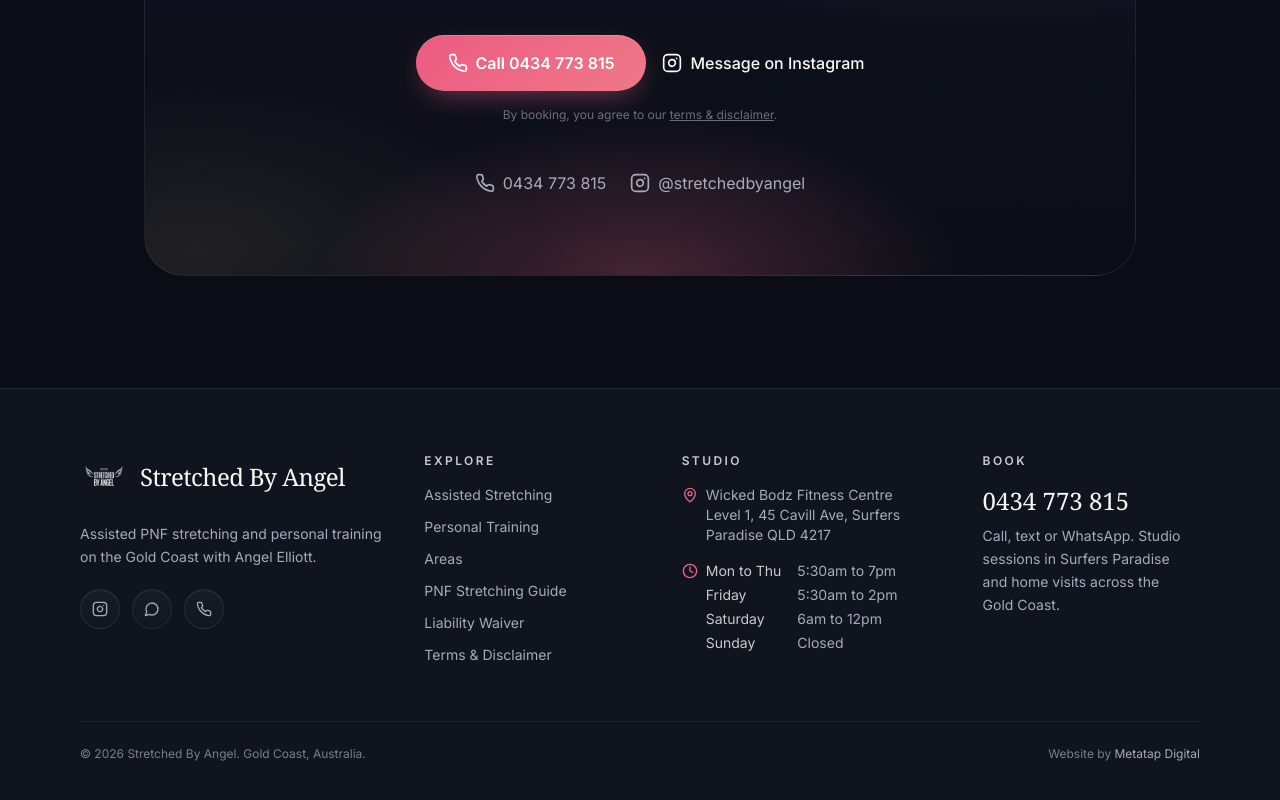
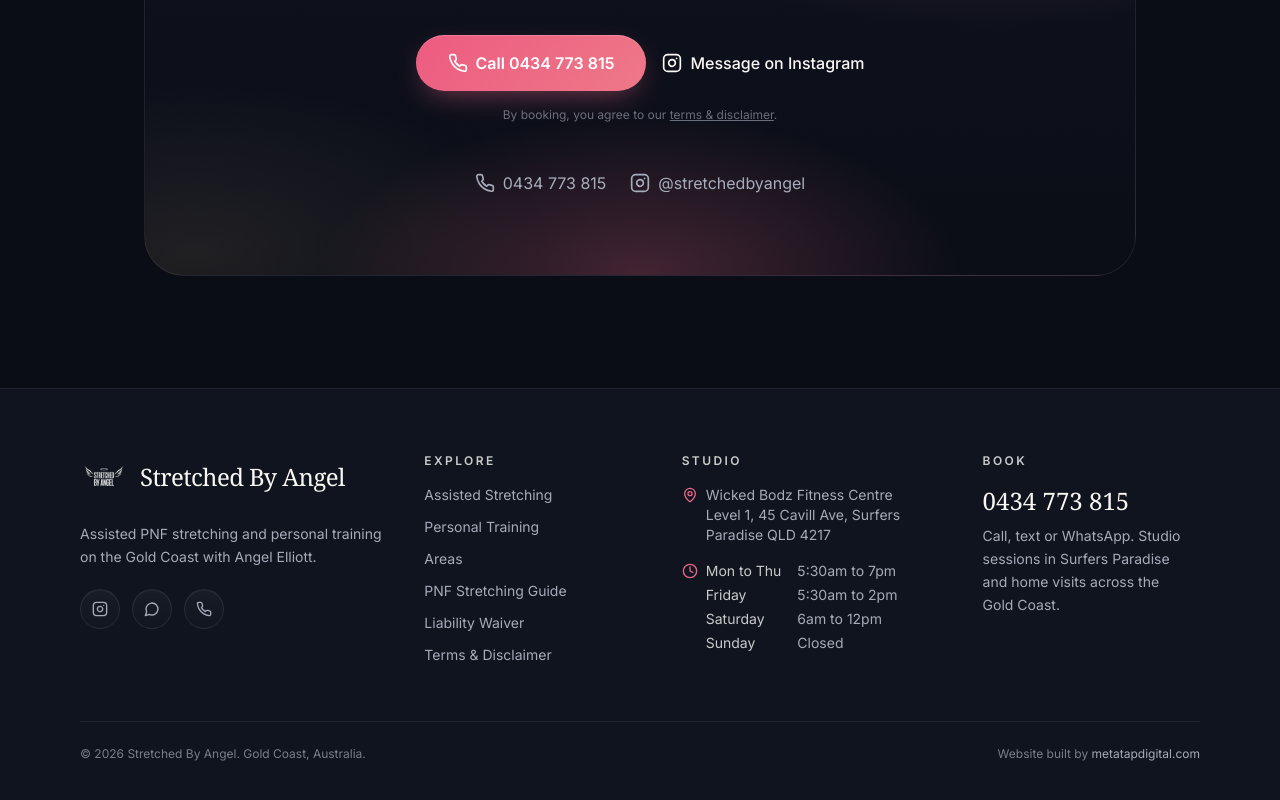
Before and after one commit to adwordsmanagergc-wq/stretchedbyangel, a React (Vite) app: page / in a window 1280 px wide. Shown: the part 9525-10325 px from the top of the page. Built offline with nearby package versions, Linux system fonts and the light colour scheme.

Commit message:
Footer credit: Website built by metatapdigital.com
Co-Authored-By: Claude Opus 5.5 <noreply@anthropic.com>
Claude-Session: https://claude.ai/code/session_01V5PBe2VF4Z7RSdNDCPJMos

```diff
--- a/src/react-app/components/SiteNav.tsx
+++ b/src/react-app/components/SiteNav.tsx
@@ -221,14 +221,14 @@ export const SiteFooter = forwardRef<HTMLElement, { tagline?: string }>(function
         <div className="mt-14 pt-6 border-t border-white/[0.06] flex flex-col sm:flex-row gap-2 items-center justify-between text-xs text-muted-foreground/70">
           <p>© {new Date().getFullYear()} Stretched By Angel. Gold Coast, Australia.</p>
           <p>
-            Website by{" "}
+            Website built by{" "}
             <a
               href="https://metatapdigital.com"
               target="_blank"
               rel="noopener"
               className="text-muted-foreground hover:text-primary transition-colors underline-offset-4 hover:underline"
             >
-              Metatap Digital
+              metatapdigital.com
             </a>
           </p>
         </div>
```
